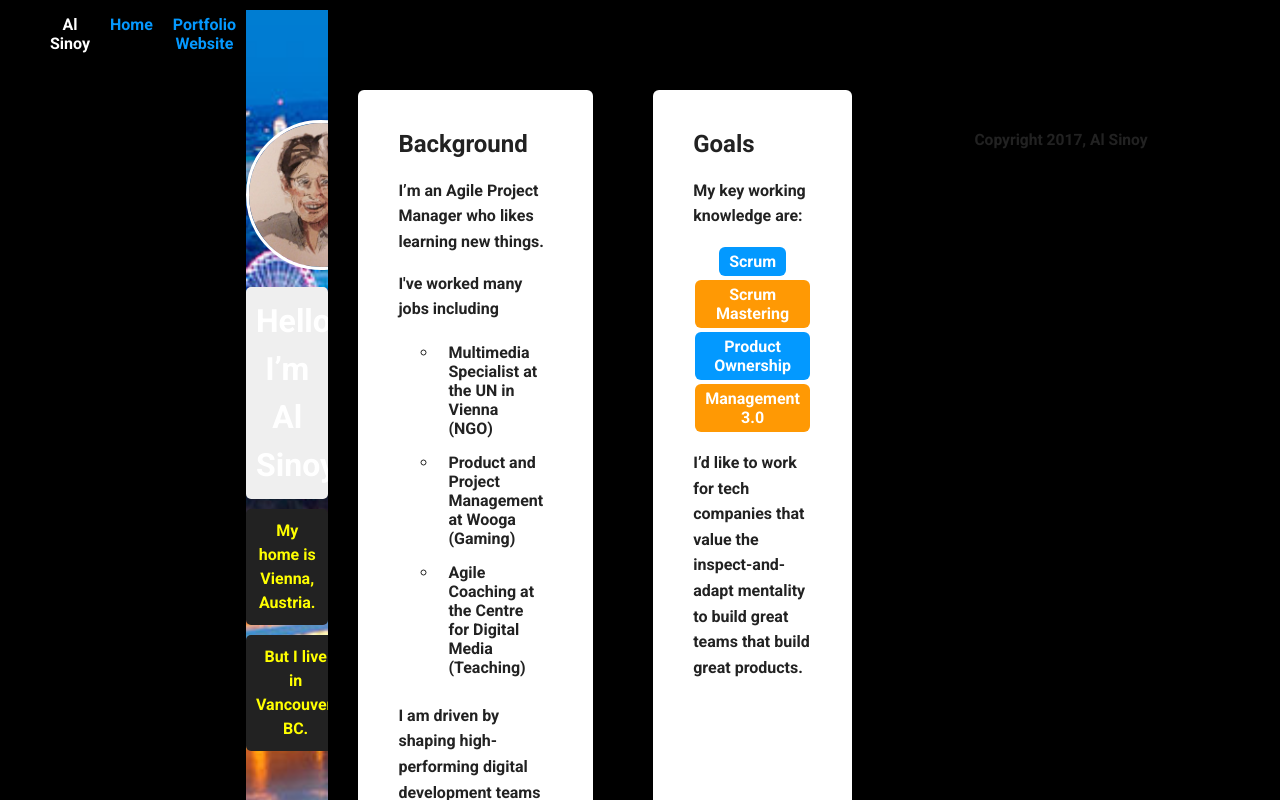
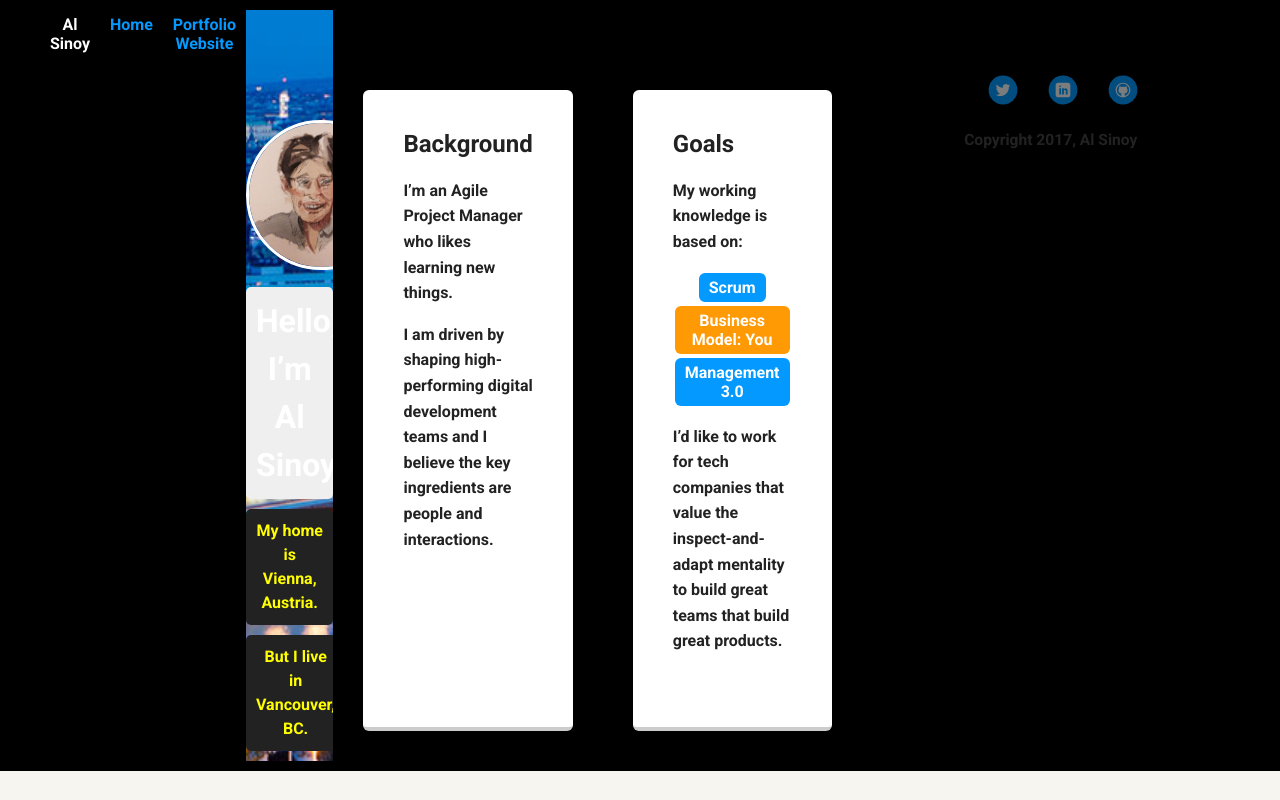
Before and after one commit to asinoy/asinoy.github.io, a plain HTML site: page index.html in a window 1280 px wide. Drawn offline with Linux system fonts and the light colour scheme; a web font is replaced by a local one.

Commit message:
updated links and images

```diff
--- a/index.html
+++ b/index.html
@@ -23,21 +23,14 @@
       <div class="card">
         <h2>Background</h2>
           <p>I’m an Agile Project Manager who likes learning new things.
-          <p>I've worked many jobs including</p>
-          <ul>
-            <li>Multimedia Specialist at the UN in Vienna (NGO)</li>
-            <li>Product and Project Management at Wooga (Gaming)</li>
-            <li>Agile Coaching at the Centre for Digital Media (Teaching)</li>
-          </ul>
           <p>I am driven by shaping high-performing digital development teams and I believe the key ingredients are people and interactions.</p>
       </div>
       <div class="card">
       <h2>Goals</h2>
-        <p>My key working knowledge are:</p>
+        <p>My working knowledge is based on:</p>
         <ul class="skills">
           <li>Scrum</li>
-          <li>Scrum Mastering</li>
-          <li>Product Ownership</li>
+          <li>Business Model: You</li>
           <li>Management 3.0</li>
         </ul>
         <p>I’d like to work for tech companies that value the inspect-and-adapt mentality to build great teams that build great products.</p>
```
Also changed, not shown: images/github.svg (added), images/linkedin.svg (added), images/twitter.svg (added).
